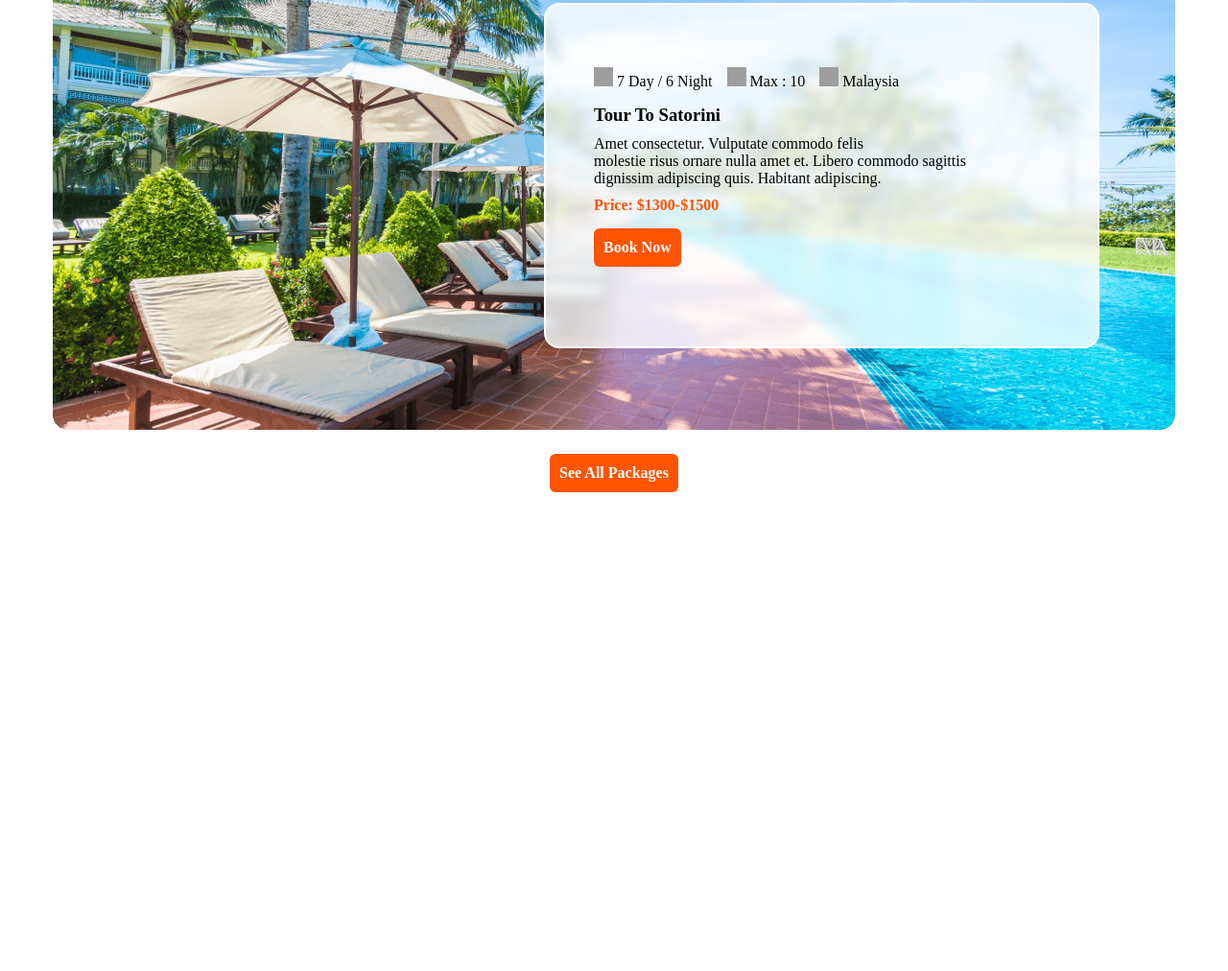
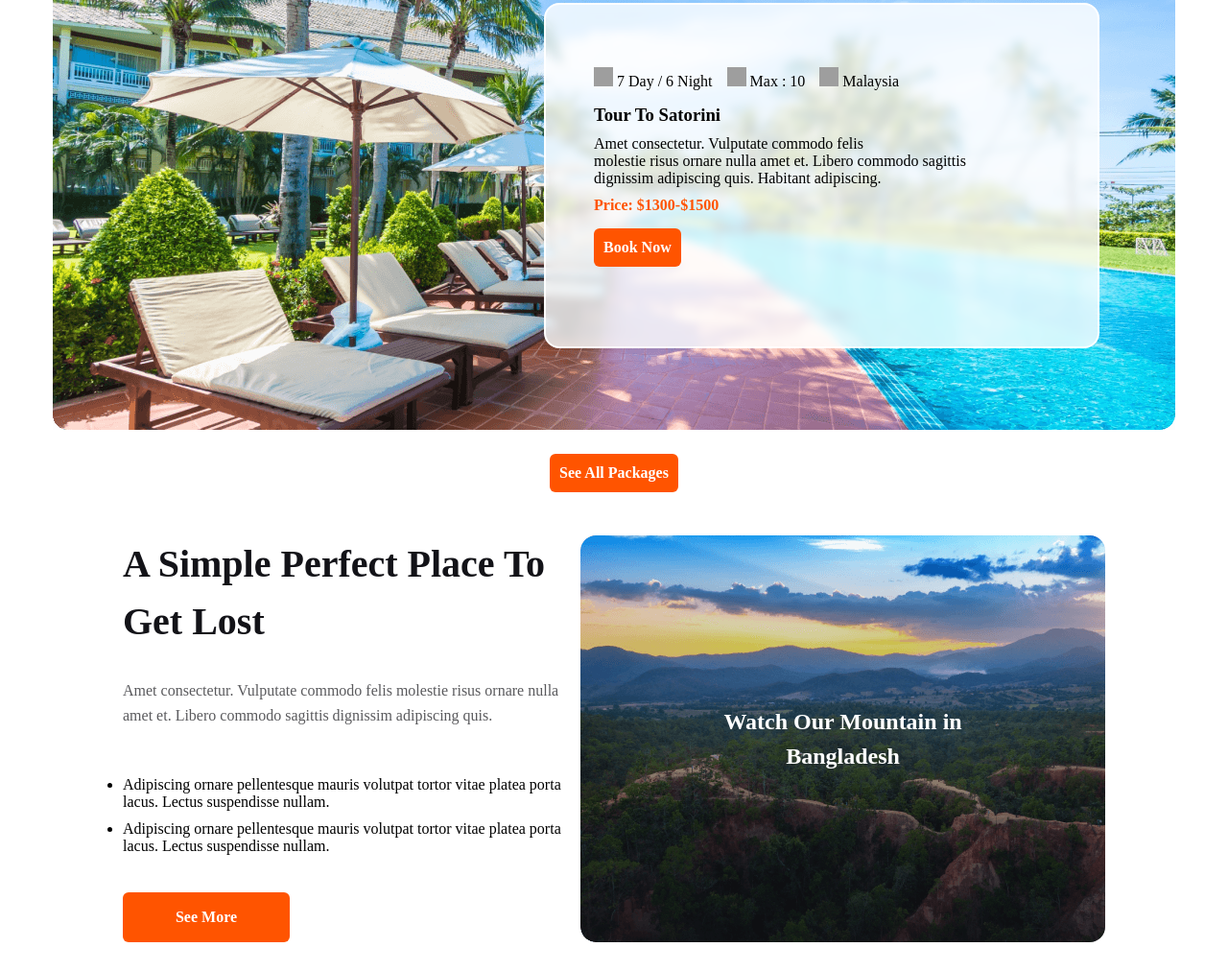
Before and after one commit to arif-05/Arif-toors-and-travel, a plain HTML site: page index.html in a window 1280 px wide. Shown: the part 4068-5080 px from the top of the page at 96% size. Before the commit the page ends 4596 px from the top, so only its background shows below. Drawn offline with Linux system fonts and the light colour scheme; grey boxes are pictures that could not be loaded.

Commit message:
video section done

```diff
--- a/index.html
+++ b/index.html
@@ -251,6 +251,25 @@
 
         </section>
 
+        <!-- video section -->
+
+        <section class="container video">
+            <div class="video-content">
+                <h3>A Simple Perfect Place To Get Lost</h3>
+                <p class="text">Amet consectetur. Vulputate commodo felis molestie risus  ornare nulla amet et. Libero commodo sagittis dignissim adipiscing quis. </p>
+                <ul>
+                    <li>Adipiscing ornare pellentesque mauris volutpat tortor vitae platea porta lacus. Lectus suspendisse nullam. </li>
+                    <li>Adipiscing ornare pellentesque mauris volutpat tortor vitae platea porta lacus. Lectus suspendisse nullam.</li>
+                </ul>
+                <button class="cmn-btn">See More</button>
+
+            </div>
+            <div class="video-img">
+                <p>Watch Our Mountain in <br>Bangladesh</p>
+            </div>
+
+        </section>
+
 
 
 
--- a/styles/responsive.css
+++ b/styles/responsive.css
@@ -88,6 +88,50 @@ margin-left: 2%;
     }
 
     /* deals section */
+    .deals{
+        width: 90%;
+        object-fit: cover;
+    }
+
+    .dealsbanner1,
+    .dealsbanner2,
+    .dealsbanner3{
+        max-width: 335px;
+        max-height: 500px;
+        object-fit: cover;
+        padding: 30px 5px;
+        border: 2px solid red;
+        display: flex;
+
+    }
+
+    .poster{
+
+width: 303px;
+height: 400px;
+box-sizing: border-box;
+border: 2px solid rgb(255, 255, 255);
+border-radius: 16px;
+
+backdrop-filter: blur(5px);
+background: rgba(255, 255, 255, 0.8);
+    }
+
+    /* video section */
+
+    .video{
+        flex-direction: column;
+        gap: 10px;
+    }
+    .video-img{
+        width: 335px;
+height: 200px;
+    }
+    .video-content{
+        width: 335px;
+    }
+
+
 
 
 
--- a/styles/style.css
+++ b/styles/style.css
@@ -454,3 +454,63 @@ padding: 50px 77px 50px 50px;
 .poster>button{
     margin: 15px auto;
 }
+
+/* video section related */
+
+.video{
+    display: flex;
+    margin: 30px auto;
+}
+.video-content{
+    /* width: 50%; */
+    width: 532px;
+height: 424px;
+display: flex;
+flex-direction: column;
+align-items: left;
+/* border: 2px solid black; */
+justify-content: space-between;
+
+}
+.video-img{
+    /* width: 49%; */
+    width: 610px;
+height: 424px;
+    background: linear-gradient(180.00deg, rgb(19, 19, 24) -31.958%,rgba(19, 19, 24, 0) 100%);
+    background-image: url(../Images/Group\ 40089.png);
+    object-fit: cover;
+    border-radius: 16px;
+    display: flex;
+    align-items: center;
+    text-align: center;
+
+
+}
+
+.video-img>p{
+    color: rgb(255, 255, 255);
+/* font-family: Mulish; */
+font-size: 24px;
+font-weight: 700;
+line-height: 36px;
+letter-spacing: 0%;
+text-align: center;
+}
+
+
+.video-content>h3{
+    color: rgb(19, 19, 24);
+font-family: Mulish;
+font-size: 40px;
+font-weight: 800;
+line-height: 60px;
+letter-spacing: 0%;
+text-align: left;
+}
+.video-content>ul>li{
+    margin: 10px auto;
+}
+.video-content>button{
+    width: 174px;
+height: 52px;
+}
```
